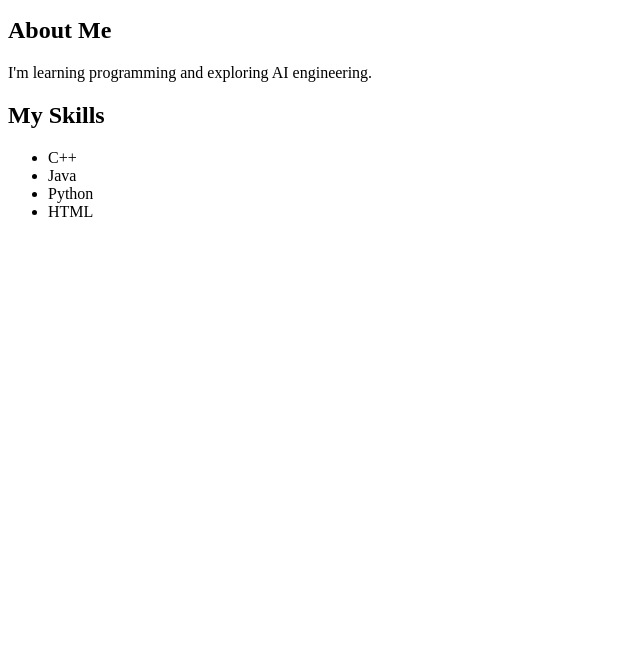
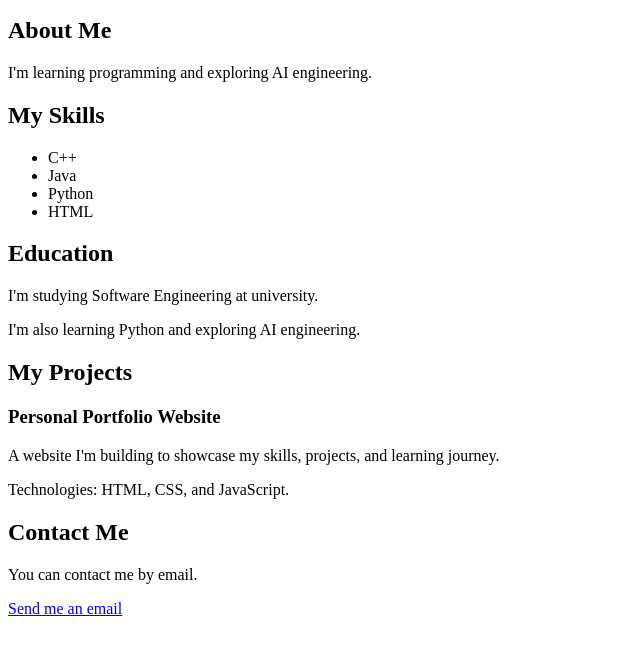
Before and after one commit to Amar-siraj-hub/my-portifolio, a plain HTML site: page index.html in a window 1280 px wide. Shown: the part 101-756 px from the top of the page, without its empty margins (0-640 px from the left). Drawn offline with Linux system fonts and the light colour scheme.

Commit message:
Add education projects and contact sections

```diff
--- a/index.html
+++ b/index.html
@@ -28,6 +28,36 @@
         <li>HTML</li>
     </ul>
         </section>
+
+<section>
+    <h2>Education</h2>
+    <p>I'm studying Software Engineering at university.</p>
+    <p>I'm also learning Python and exploring AI engineering.</p>
+</section>
+
+<section>
+    <h2>My Projects</h2>
+
+    <article>
+        <h3>Personal Portfolio Website</h3>
+        <p>
+            A website I'm building to showcase my skills,
+            projects, and learning journey.
+        </p>
+        <p>Technologies: HTML, CSS, and JavaScript.</p>
+    </article>
+</section>
+
+<section>
+    <h2>Contact Me</h2>
+    <p>You can contact me by email.</p>
+    <p>
+        <a href="mailto:amarsiraj5327@gmail.com">
+            Send me an email
+        </a>
+    </p>
+</section>
+
     </main>
      <script src="script.js"></script>
 </body>
```
